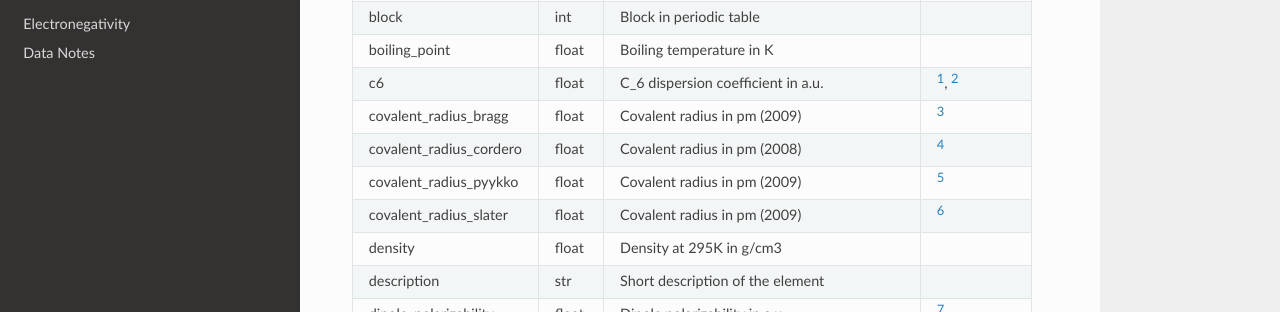
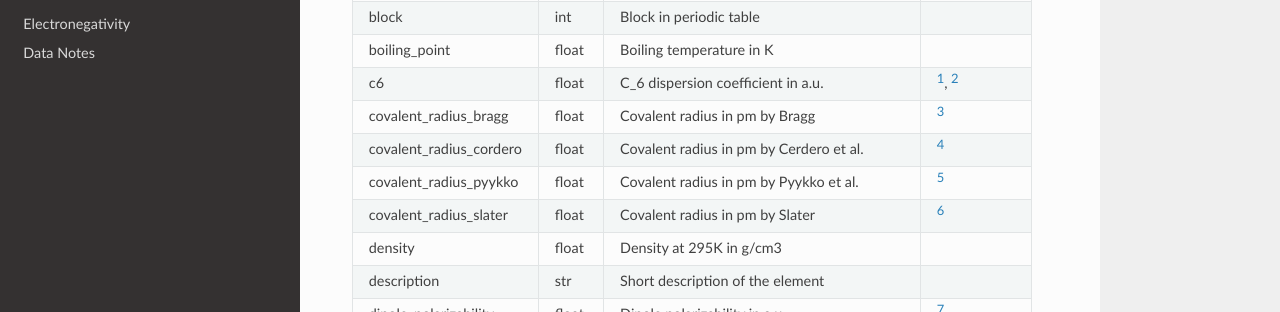
Before and after one commit to lmmentel/mendeleev, a Sphinx documentation site: the page built from docs/index.rst, in a window 1280 px wide and 900 px high, scrolled down 945 px. Shown: the part 151-463 px from the top of the window. Built offline with Sphinx 7.4.7 and the Read the Docs theme 2.0.0, drawn with Linux system fonts in a browser that asks for light colours; formulas are drawn with MathJax 3; pages that are not in the unit, such as notebooks, are missing from menus.

Commit message:
updated the data table

```diff
--- a/docs/index.rst
+++ b/docs/index.rst
@@ -40,13 +40,13 @@ The followig data is currently avaialble:
 +-------------------------+-------+---------------------------------------------+-------------+
 | c6                      | float | C_6 dispersion coefficient in a.u.          | [1]_, [2]_  |
 +-------------------------+-------+---------------------------------------------+-------------+
-| covalent_radius_bragg   | float | Covalent radius in pm (2009)                | [3]_        |
+| covalent_radius_bragg   | float | Covalent radius in pm by Bragg              | [3]_        |
 +-------------------------+-------+---------------------------------------------+-------------+
-| covalent_radius_cordero | float | Covalent radius in pm (2008)                | [4]_        |
+| covalent_radius_cordero | float | Covalent radius in pm by Cerdero et al.     | [4]_        |
 +-------------------------+-------+---------------------------------------------+-------------+
-| covalent_radius_pyykko  | float | Covalent radius in pm (2009)                | [5]_        |
+| covalent_radius_pyykko  | float | Covalent radius in pm by Pyykko et al.      | [5]_        |
 +-------------------------+-------+---------------------------------------------+-------------+
-| covalent_radius_slater  | float | Covalent radius in pm (2009)                | [6]_        |
+| covalent_radius_slater  | float | Covalent radius in pm by Slater             | [6]_        |
 +-------------------------+-------+---------------------------------------------+-------------+
 | density                 | float | Density at 295K in g/cm3                    |             |
 +-------------------------+-------+---------------------------------------------+-------------+
```
Also changed, not shown: README.rst (+4 -4 lines).
